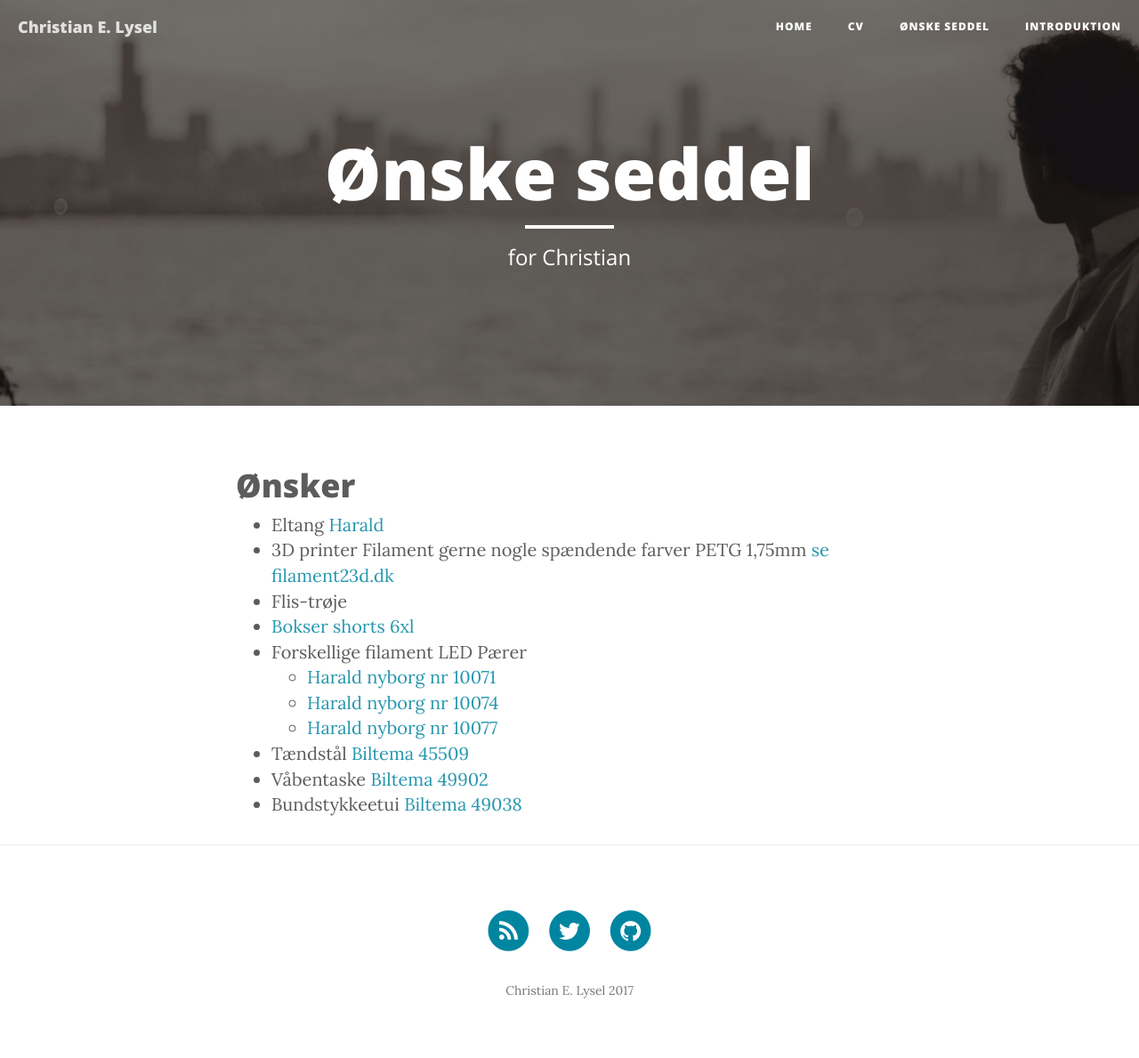
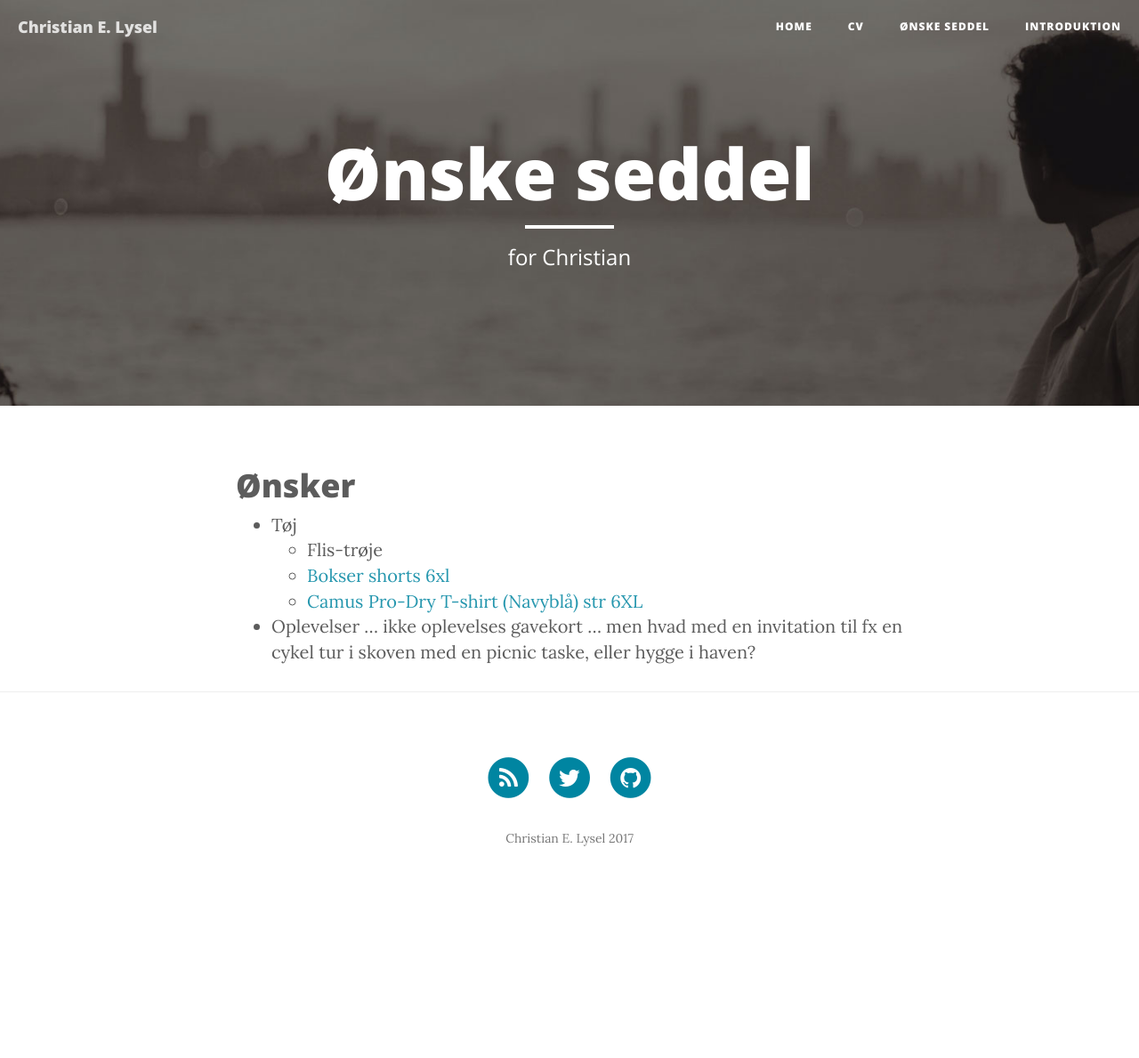
Before and after one commit to clysel/christian.lysel.net, a Jekyll site: the page built from gave.markdown, in a window 1280 px wide. Shown: the whole page at 89% size. Built offline with Jekyll 4.4.1, drawn with Linux system fonts in a browser that asks for light colours; nearby versions of some CDN libraries; after the commit the page ends 1018 px from its top, so only the background shows below that.

Commit message:
Update gave.markdown

```diff
--- a/gave.markdown
+++ b/gave.markdown
@@ -6,14 +6,8 @@ header-img: "img/about-bg.jpg"
 ---
 # Ønsker
 
- * Eltang [Harald](http://www.harald-nyborg.dk/p3439/jokari-afisoleringstang-aut)
- * 3D printer Filament gerne nogle spændende farver PETG 1,75mm [se filament23d.dk](https://filament23d.dk/filament-da/petg-1-75mm-da,%20petg-1.75mm,%20petg-filament)
- * Flis-trøje
- * [Bokser shorts 6xl](https://www.danskoutlet.dk/produkter/21264-underbukser/29923-klazig-boxershorts-store-str/?variantId=134346)
- * Forskellige filament LED Pærer
-    * [Harald nyborg nr 10071](http://www.harald-nyborg.dk/p10071/filament-2w-e27-globe-g45-klar)
-    * [Harald nyborg nr 10074](http://www.harald-nyborg.dk/p10074/filament-4w-e27-krone-g45-klar)
-    * [Harald nyborg nr 10077](http://www.harald-nyborg.dk/p10077/filament-6w-e27-a60-klar)
- * Tændstål [Biltema 45509](http://www.biltema.dk/da/Fritid/Friluftsliv/Knive-og-varktoj/Tandstal-2000031777/)
- * Våbentaske [Biltema 49902](http://www.biltema.dk/da/Fritid/Jagt/Vabenpleje-og-tilbehor/Vabentaske-2000034463/?artId=49902)
- * Bundstykkeetui [Biltema 49038](http://www.biltema.dk/da/Fritid/Jagt/Vabenpleje-og-tilbehor/Bundstykkeetui-2000036306/)
+ * Tøj
+   * Flis-trøje
+   * [Bokser shorts 6xl](https://www.danskoutlet.dk/produkter/21264-underbukser/29923-klazig-boxershorts-store-str/?variantId=134346)
+   * [Camus Pro-Dry T-shirt (Navyblå) str 6XL](http://www.storedrenge.dk/herretoej-372/t-shirts-242/t-shirts-245/camus-pro-dry-t-shirt-navyblaa-25048.html)
+ * Oplevelser ... ikke oplevelses gavekort ... men hvad med en invitation til fx en cykel tur i skoven med en picnic taske, eller hygge i haven?
```
